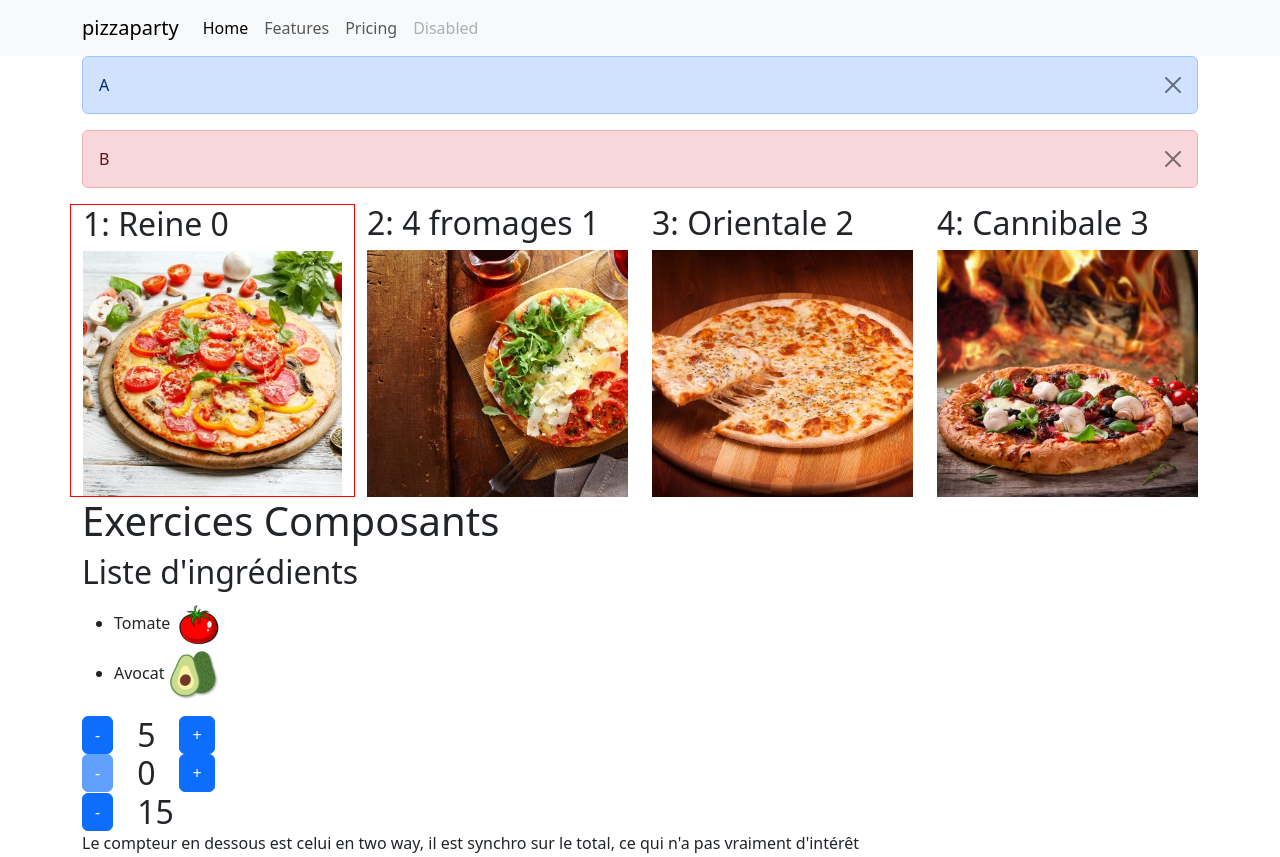
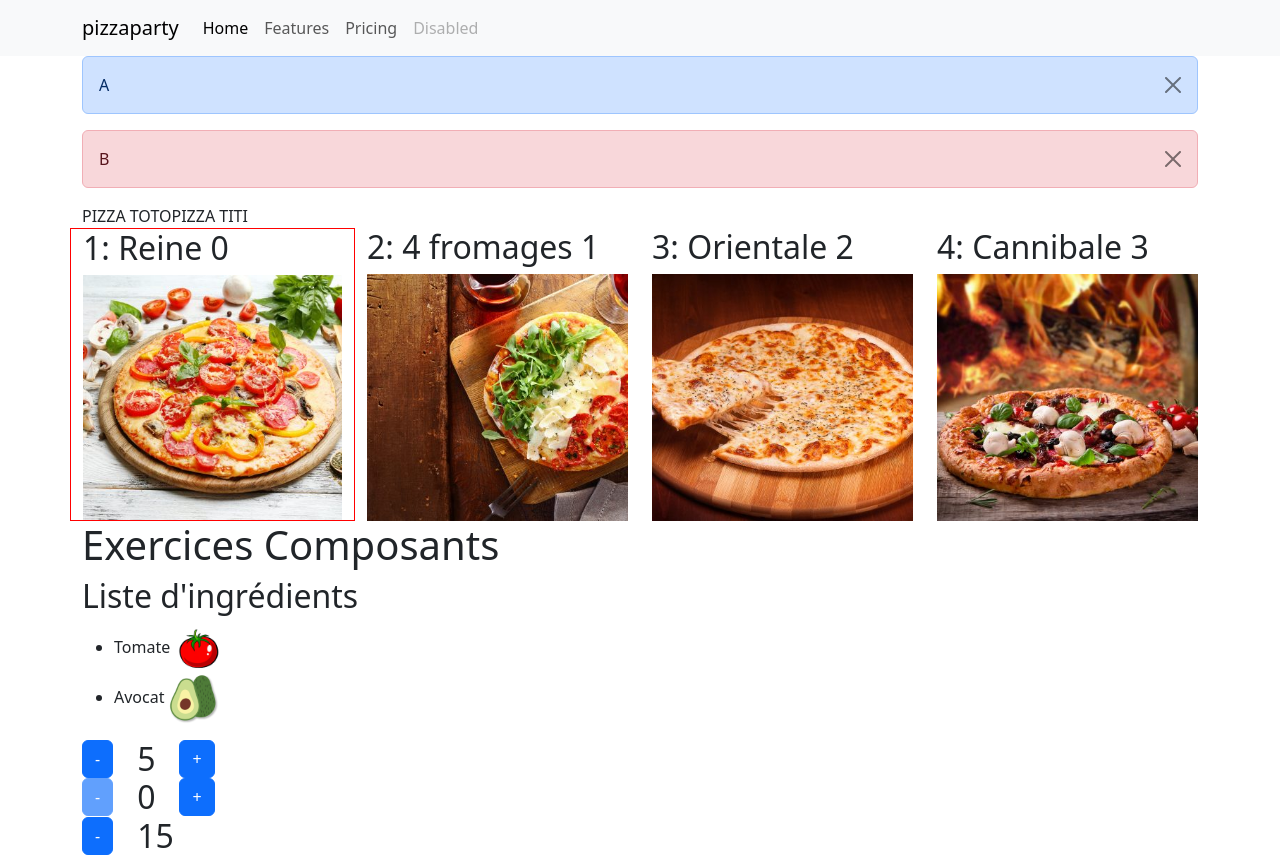
Before and after one commit to matthieumota/angular, an Angular app: page / in a window 1280 px wide. Shown: the top 857 px of the page. Built offline with nearby package versions, Linux system fonts and the light colour scheme.

Commit message:
Example with module

```diff
--- a/src/app/app.component.html
+++ b/src/app/app.component.html
@@ -2,6 +2,8 @@
 
 <div class="container">
   <app-messages></app-messages>
+  <pizza-toto></pizza-toto>
+  <pizza-titi></pizza-titi>
 
   <app-pizza [pizza]="selectedPizza" (canceled)="onCancel($event)"></app-pizza>
 
--- a/src/app/app.component.ts
+++ b/src/app/app.component.ts
@@ -13,6 +13,7 @@ import { TwowayComponent } from './twoway/twoway.component';
 import { PizzaService } from './services/pizza.service';
 import { MessagesComponent } from './messages/messages.component';
 import { MessageService } from './services/message.service';
+import { PizzaModule, TotoService } from './modules/pizza/pizza.module';
 
 // Toujours possible de mettre ce tableau dans un fichier commun qu'on importe dans les composants...
 export const exercices = [
@@ -28,8 +29,9 @@ export const exercices = [
   selector: 'app-root',
   standalone: true,
   imports: [
-    CommonModule,
-    FormsModule,
+    // CommonModule,
+    PizzaModule,
+    // FormsModule,
     PizzaComponent,
     ...exercices
   ],
@@ -59,10 +61,12 @@ export class AppComponent implements OnInit {
 
   constructor(
     private pizzaService: PizzaService,
-    private messageService: MessageService
+    private messageService: MessageService,
+    private totoService: TotoService
   ) {
     // Ce que fait Angular...
     // let component = new AppComponent(new PizzaService());
+    console.log(totoService);
   }
 
   // Code exécuté lorsque le composant est complétement initialisé
--- /dev/null
+++ b/src/app/modules/pizza/pizza.module.ts
@@ -0,0 +1,40 @@
+import { CommonModule } from '@angular/common';
+import { Component, Injectable, NgModule } from '@angular/core';
+import { FormsModule } from '@angular/forms';
+
+// Ce composant est NON standalone mais dispo partout où on importe
+// le module
+@Component({
+  selector: 'pizza-toto',
+  template: `<span *ngIf="true">PIZZA TOTO</span>`
+})
+export class PizzaTotoComponent {}
+
+@Component({
+  selector: 'pizza-titi',
+  standalone: true,
+  imports: [CommonModule],
+  template: `<span *ngIf="true">PIZZA TITI</span>`
+})
+export class PizzaTitiComponent {}
+
+@Injectable({
+  providedIn: null
+})
+export class TotoService {}
+
+@NgModule({
+  // Ici on ajoute les composants NON standalone
+  declarations: [PizzaTotoComponent],
+  // Ici, on a les services que le module fournit
+  providers: [TotoService],
+  // Ici, on peut importer des modules pour les utiliser
+  imports: [CommonModule, PizzaTitiComponent],
+  exports: [
+    CommonModule,
+    FormsModule,
+    PizzaTotoComponent,
+    PizzaTitiComponent
+  ],
+})
+export class PizzaModule { }
```
